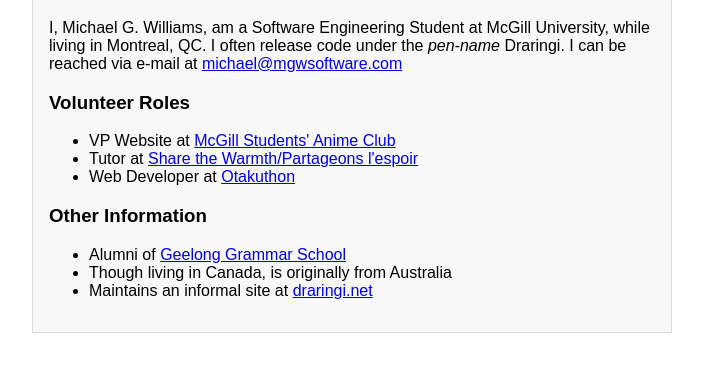
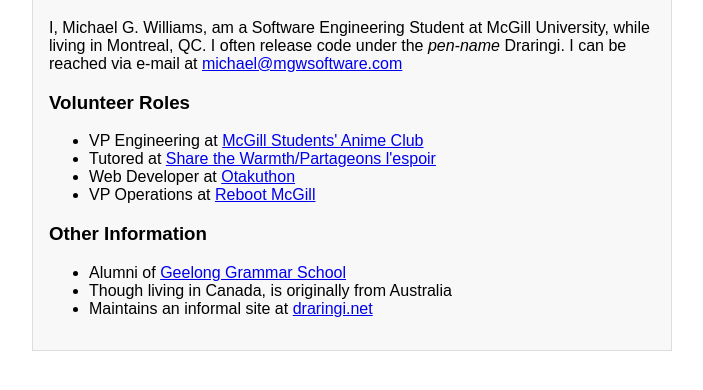
Before and after one commit to draringi/mgwsoftware, a plain HTML site: page index.html in a window 1280 px wide. Shown: the part 206-596 px from the top of the page, without its empty margins (288-991 px from the left). Drawn offline with Linux system fonts and the light colour scheme.

Commit message:
Updated roles

```diff
--- a/index.html
+++ b/index.html
@@ -10,7 +10,7 @@
 		<div class="pure-g">
 			<div class="pure-u-1-4">
 			</div>
-			<div class="pure-u-1-2" itemscope itemtype="http://data-vocabulary.org/Person">
+			<div class="pure-u-1-2" itemscope itemtype="http://schema.org/Person">
 				<div class="t-box">
 					<h1 class="splash-head">About Michael</h1>
 					<p class="splash-subhead">
@@ -21,15 +21,16 @@
 					<p>
 						<h3>Volunteer Roles</h3>
 						<ul>
-							<li>VP Website at <span itemprop="memberOf" itemscope itemtype="http://www.data-vocabulary.org/Organization/"><a href="http://www.animcgill.org/" itemprop="url"><span itemprop="name">McGill Students' Anime Club</span></a></span></li>
-							<li>Tutor at <span itemprop="memberOf" itemscope itemtype="http://www.data-vocabulary.org/Organization/"><a href="http://sharethewarmth.ca/" itemprop="url"><span itemprop="name">Share the Warmth/Partageons l'espoir</span></a></span></li>
-							<li>Web Developer at <span itemprop="memberOf" itemscope itemtype="http://www.data-vocabulary.org/Organization/"><a href="http://www.otakuthon.com/" itemprop="url"><span itemprop="name">Otakuthon</span></a></span></li>
+							<li>VP Engineering at <span itemprop="memberOf" itemscope itemtype="http://schema.org/Organization/"><a href="https://www.animcgill.moe/" itemprop="url"><span itemprop="name">McGill Students' Anime Club</span></a></span></li>
+							<li>Tutored at <span itemprop="memberOf" itemscope itemtype="http://schema.org/Organization/"><a href="http://sharethewarmth.ca/" itemprop="url"><span itemprop="name">Share the Warmth/Partageons l'espoir</span></a></span></li>
+							<li>Web Developer at <span itemprop="memberOf" itemscope itemtype="http://schema/Organization/"><a href="http://www.otakuthon.com/" itemprop="url"><span itemprop="name">Otakuthon</span></a></span></li>
+							<li>VP Operations at <span itemprop="memberOf" itemscope itemtype="http://schema.org/Organization/"><a href="http://reboot.mcgilleus.ca" itemprop="url"><span itemprop="name">Reboot McGill</span></a></span></li>
 						</ul>
 					</p>
 					<p>
 						<h3>Other Information</h3>
 						<ul>
-							<li>Alumni of <span itemprop="alumniOf" itemscope itemtype="http://www.data-vocabulary.org/Organization/"><a href="http://www.ggs.vic.edu.au/" itemprop="url"><span itemprop="name">Geelong Grammar School</span></a></span></li>
+							<li>Alumni of <span itemprop="alumniOf" itemscope itemtype="http://schema.org/Organization/"><a href="http://www.ggs.vic.edu.au/" itemprop="url"><span itemprop="name">Geelong Grammar School</span></a></span></li>
 							<li>Though living in Canada, is originally from <span itemprop="nationality">Australia</span></li>
 							<li>Maintains an informal site at <a href="https://www.draringi.net" itemprop="sameAs">draringi.net</a></li>
 						</ul>
```
